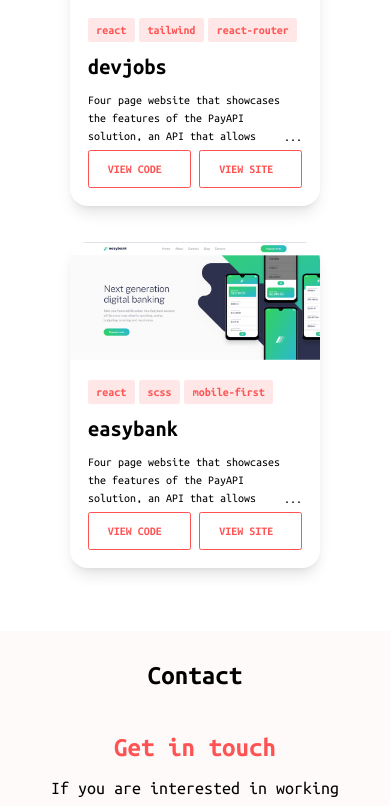
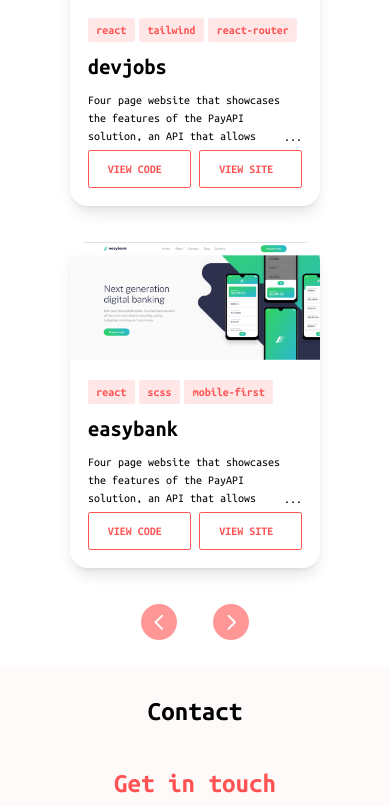
Before and after one commit to simonhernandez/react-portfolio, a React (Vite) app: page / in a window 390 px wide. Shown: the part 4012-4818 px from the top of the page. Built offline with nearby package versions, Linux system fonts and the light colour scheme.

Commit message:
fix; control styles and mobile spacing

```diff
--- a/src/components/Portfolio.jsx
+++ b/src/components/Portfolio.jsx
@@ -13,7 +13,7 @@ const Portfolio = () => {
       id="portfolio"
       className={`${spacing.paddingY} text-center md:text-left`}
     >
-      <Wrapper styles={`${layout.wrapper} space-y-8 md:space-y-24`}>
+      <Wrapper styles={`${layout.wrapper} space-y-8 md:space-y-8`}>
         <header className="text-center max-w-xs mx-auto">
           <h2 className={typography.heading2}>Portfolio</h2>
           <p>
@@ -21,7 +21,7 @@ const Portfolio = () => {
           </p>
         </header>
 
-        <div></div>
+        {/* <div></div> */}
 
         <div className="relative">
           <ul className="flex flex-wrap justify-center gap-y-8 gap-x-4 overflow-hidden py-4">
@@ -35,18 +35,37 @@ const Portfolio = () => {
                 );
               })}
           </ul>
+
+          <div className="flex justify-center mt-4">
           <button
-          className="absolute -left-4 top-0 bottom-0 my-auto text-[32px] text-primary bg-primary_very_light w-10 h-10 rounded-full border-primary border-2 flex justify-center items-center shadow-md"
+            className=" top-0 left-0 z-30 flex items-center justify-center h-full px-4 cursor-pointer group focus:outline-none"
             onClick={() =>
               setCurrentStartIndex((prev) =>
                 currentStartIndex === 0 ? 0 : prev - 1
               )
             }
           >
-              {'<'}
+            <span class="inline-flex items-center justify-center w-8 h-8 rounded-full sm:w-10 sm:h-10 bg-primary/60 dark:bg-gray-800/30 group-hover:bg-primary/40 dark:group-hover:bg-gray-800/60 group-focus:ring-4 group-focus:ring-primary dark:group-focus:ring-gray-800/70 group-focus:outline-none">
+              <svg
+                aria-hidden="true"
+                class="w-5 h-5 text-white sm:w-6 sm:h-6 dark:text-gray-800"
+                fill="none"
+                stroke="currentColor"
+                viewBox="0 0 24 24"
+                xmlns="http://www.w3.org/2000/svg"
+              >
+                <path
+                  stroke-linecap="round"
+                  stroke-linejoin="round"
+                  stroke-width="2"
+                  d="M15 19l-7-7 7-7"
+                ></path>
+              </svg>
+              <span class="sr-only">Previous</span>
+            </span>
           </button>
           <button
-            className="absolute -right-4 top-0 bottom-0 my-auto text-[32px] text-primary bg-primary_very_light w-10 h-10 rounded-full border-primary border-2 flex justify-center items-center shadow-md"
+            className=" top-0 right-0 z-30 flex items-center justify-center h-full px-4 cursor-pointer group focus:outline-none"
             onClick={() =>
               setCurrentStartIndex((prev) =>
                 currentStartIndex === projects.length - MAX_SHOWN_CARDS
@@ -55,10 +74,25 @@ const Portfolio = () => {
               )
             }
           >
-              {'>'}
+            <span class="inline-flex items-center justify-center w-8 h-8 rounded-full sm:w-10 sm:h-10 bg-primary/60 dark:bg-gray-800/30 group-hover:bg-primary/40 dark:group-hover:bg-gray-800/60 group-focus:ring-4 group-focus:ring-primary dark:group-focus:ring-gray-800/70 group-focus:outline-none">
+              <svg
+                aria-hidden="true"
+                className="w-5 h-5 text-white sm:w-6 sm:h-6 dark:text-gray-800"
+                fill="none"
+                stroke="currentColor"
+                viewBox="0 0 24 24"
+                xmlns="http://www.w3.org/2000/svg"
+              >
+                <path
+                  stroke-linecap="round"
+                  stroke-linejoin="round"
+                  stroke-width="2"
+                  d="M9 5l7 7-7 7"
+                ></path>
+              </svg>
+              <span className="sr-only">Next</span>
+            </span>
           </button>
-          <div className="flex justify-between mt-4">
-
           </div>
         </div>
       </Wrapper>
```
Lines whose indentation alone changed are shown as unchanged.
